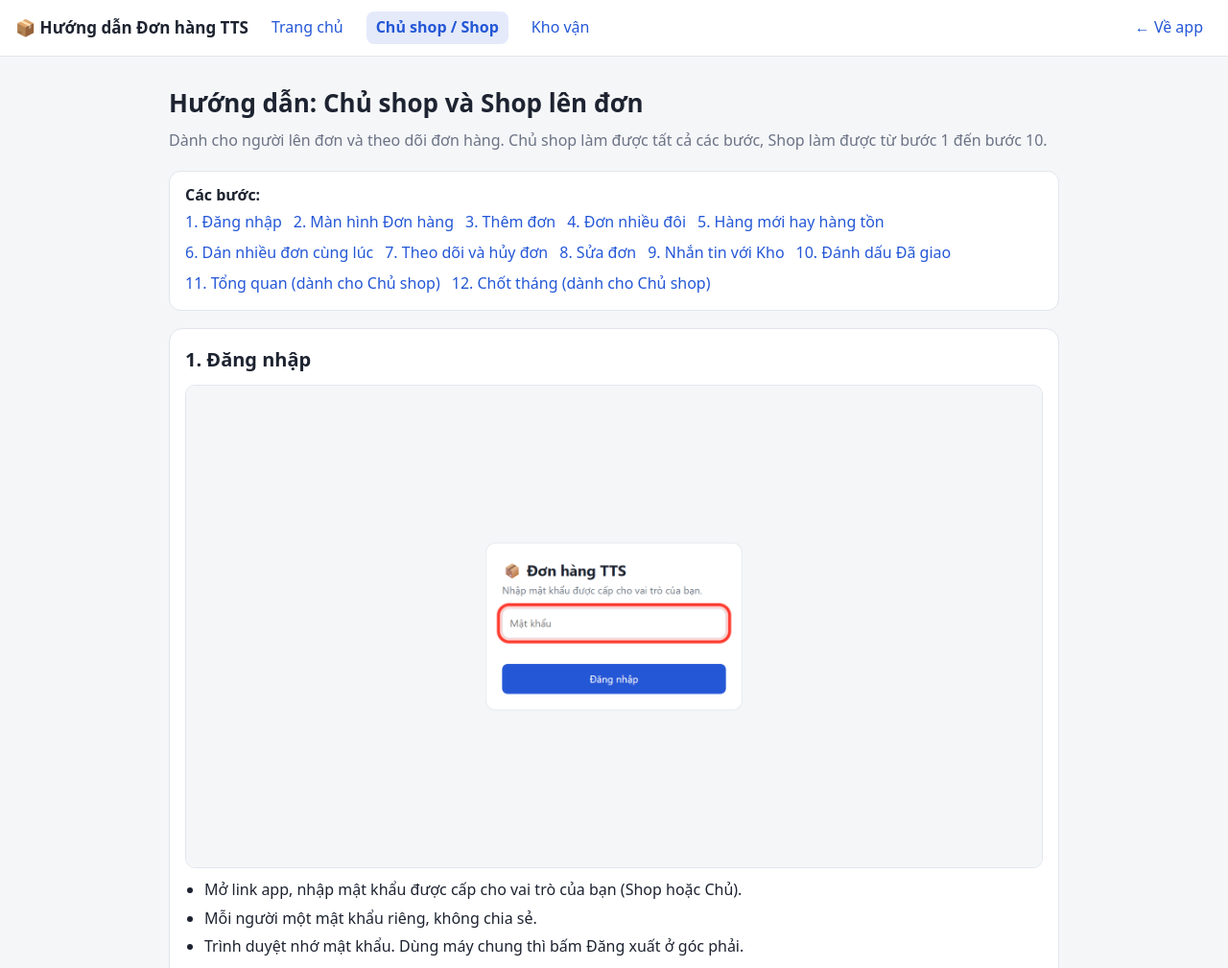
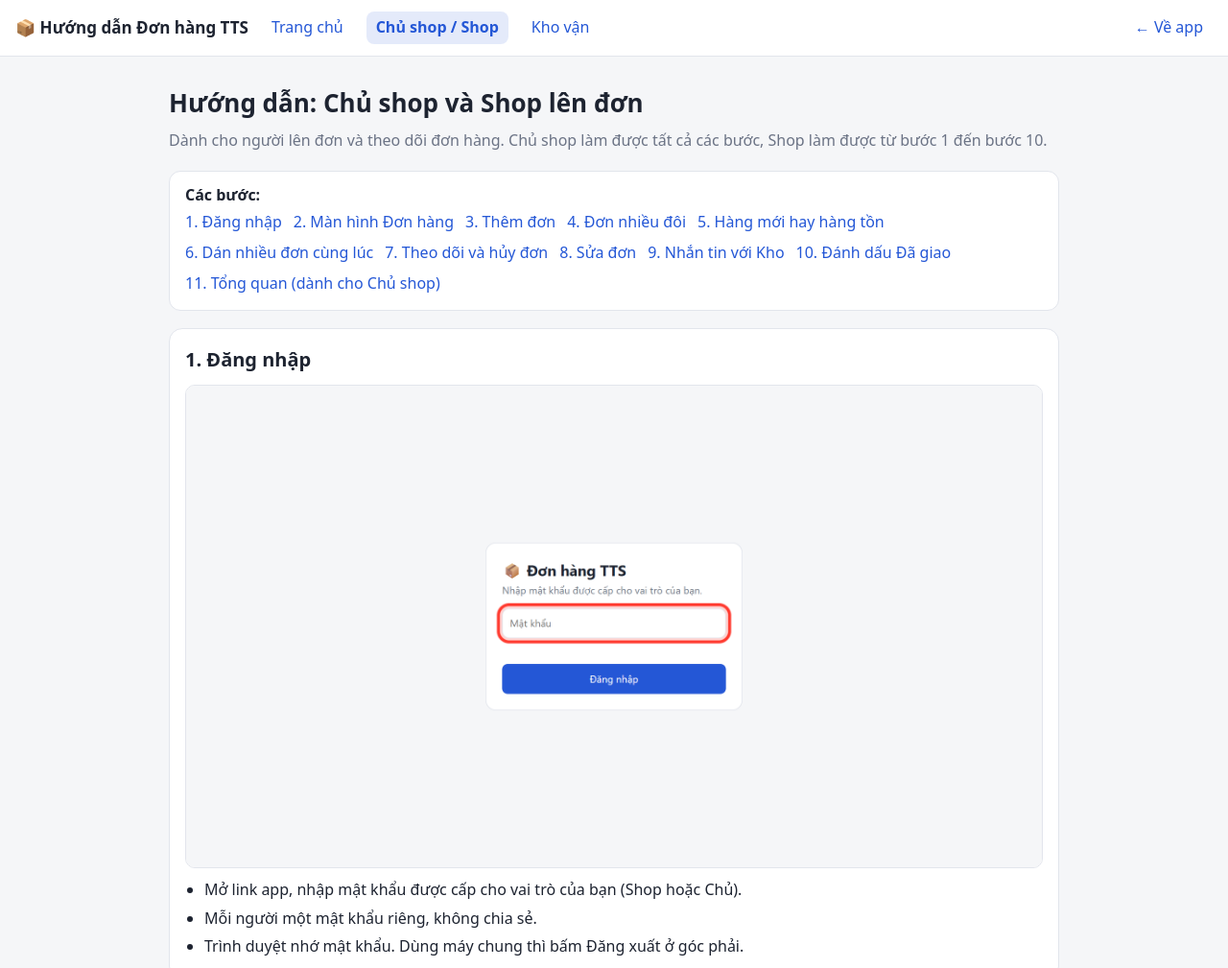
Before and after one commit to linhdisc-netizen/ctythethaonet_quantricongviec, a plain HTML site: page huong-dan/shop.html in a window 1280 px wide. Shown: the top 1009 px of the page at 96% size. Drawn offline with Linux system fonts and the light colour scheme.

Commit message:
Hướng dẫn Shop: bỏ bước Chốt tháng (tính năng vẫn giữ nguyên)
Co-Authored-By: Claude Opus 5.5 <noreply@anthropic.com>

```diff
--- a/huong-dan/shop.html
+++ b/huong-dan/shop.html
@@ -3,7 +3,7 @@
 <h1>Hướng dẫn: Chủ shop và Shop lên đơn</h1>
 <p class="lead">Dành cho người lên đơn và theo dõi đơn hàng. Chủ shop làm được tất cả các bước, Shop làm được từ bước 1 đến bước 10.</p>
 
-<div class="toc"><b>Các bước:</b><br><a href="#b1">1. Đăng nhập</a><a href="#b2">2. Màn hình Đơn hàng</a><a href="#b3">3. Thêm đơn</a><a href="#b4">4. Đơn nhiều đôi</a><a href="#b5">5. Hàng mới hay hàng tồn</a><a href="#b6">6. Dán nhiều đơn cùng lúc</a><a href="#b7">7. Theo dõi và hủy đơn</a><a href="#b8">8. Sửa đơn</a><a href="#b9">9. Nhắn tin với Kho</a><a href="#b10">10. Đánh dấu Đã giao</a><a href="#b11">11. Tổng quan (dành cho Chủ shop)</a><a href="#b12">12. Chốt tháng (dành cho Chủ shop)</a></div>
+<div class="toc"><b>Các bước:</b><br><a href="#b1">1. Đăng nhập</a><a href="#b2">2. Màn hình Đơn hàng</a><a href="#b3">3. Thêm đơn</a><a href="#b4">4. Đơn nhiều đôi</a><a href="#b5">5. Hàng mới hay hàng tồn</a><a href="#b6">6. Dán nhiều đơn cùng lúc</a><a href="#b7">7. Theo dõi và hủy đơn</a><a href="#b8">8. Sửa đơn</a><a href="#b9">9. Nhắn tin với Kho</a><a href="#b10">10. Đánh dấu Đã giao</a><a href="#b11">11. Tổng quan (dành cho Chủ shop)</a></div>
 <section class="step" id="b1"><h2>1. Đăng nhập</h2><img src="img/01-dang-nhap.png" alt="1. Đăng nhập" loading="lazy"><ul><li>Mở link app, nhập mật khẩu được cấp cho vai trò của bạn (Shop hoặc Chủ).</li><li>Mỗi người một mật khẩu riêng, không chia sẻ.</li><li>Trình duyệt nhớ mật khẩu. Dùng máy chung thì bấm Đăng xuất ở góc phải.</li></ul></section>
 <section class="step" id="b2"><h2>2. Màn hình Đơn hàng</h2><img src="img/s02-don-hang.png" alt="2. Màn hình Đơn hàng" loading="lazy"><ul><li>Chọn ngày ở góc trái, bấm nhãn trạng thái để lọc, hoặc gõ mã đơn / mẫu / màu vào ô tìm kiếm.</li><li>Mỗi dòng là một đơn. Đơn nhiều đôi gộp chung một dòng, ghi rõ &quot;n đôi&quot;.</li><li>Nút xanh &quot;+ Thêm đơn&quot; để tạo đơn mới. Dấu &quot;⋯&quot; bên cạnh chứa: Dán nhiều đơn, Xuất CSV, Tải lại dữ liệu.</li><li>Chỉ những trạng thái đang có đơn mới hiện nhãn lọc.</li></ul></section>
 <section class="step" id="b3"><h2>3. Thêm đơn</h2><img src="img/s03-them-don.png" alt="3. Thêm đơn" loading="lazy"><ul><li>Bấm &quot;+ Thêm đơn&quot;, chọn ngày, gõ mã đơn.</li><li>Dòng hàng: chọn sản phẩm, gõ size, màu. Sản phẩm không có trong danh sách thì chọn &quot;Khác (gõ tên)&quot;.</li><li>Đóng kèm viết tự do, ví dụ: 2 tất đen + 1 bó gối.</li><li>Bấm &quot;+ ghi chú&quot; ở dòng hàng để ghi chú riêng cho đôi đó; có ô ghi chú chung cho cả đơn (tuỳ chọn).</li></ul></section>
@@ -15,7 +15,6 @@
 <section class="step" id="b9"><h2>9. Nhắn tin với Kho</h2><img src="img/s09-binh-luan.png" alt="9. Nhắn tin với Kho" loading="lazy"><ul><li>Bấm biểu tượng tin nhắn 💬 ở cuối dòng để trao đổi ngay trên đơn.</li><li>Có sẵn câu nhanh: Không có hàng, Đã đóng rồi, Khách đổi size…</li><li>Mục &quot;Lịch sử thay đổi&quot; cho biết ai đã đổi gì, lúc nào.</li></ul></section>
 <section class="step" id="b10"><h2>10. Đánh dấu Đã giao</h2><img src="img/s11-da-giao.png" alt="10. Đánh dấu Đã giao" loading="lazy"><ul><li>Kho đóng xong, đơn chuyển sang &quot;Đã đóng&quot;.</li><li>Khi đã bàn giao cho đơn vị vận chuyển, bấm &quot;Đã giao&quot;.</li></ul></section>
 <section class="step" id="b11"><h2>11. Tổng quan (dành cho Chủ shop)</h2><img src="img/s10-tong-quan.png" alt="11. Tổng quan (dành cho Chủ shop)" loading="lazy"><ul><li>Số đơn, số đôi, đã giao, chưa giao xong, không có hàng, đã hủy, số đôi đã hoàn và tỷ lệ hoàn.</li><li>Cảnh báo: đơn của ngày trước vẫn chưa đóng, đơn thiếu mã…</li><li>Biểu đồ theo sản phẩm, màu, size. Chọn tháng ở góc trái.</li><li>Chủ shop làm được mọi thao tác của Shop và Kho.</li></ul></section>
-<section class="step" id="b12"><h2>12. Chốt tháng (dành cho Chủ shop)</h2><img src="img/s12-chot-thang.png" alt="12. Chốt tháng (dành cho Chủ shop)" loading="lazy"><ul><li>Chọn tháng; app tự tính từ các đôi đã đóng (theo ngày lên đơn), không cần đếm tay.</li><li>Hai thẻ: &quot;Gửi Shop&quot; và &quot;Thanh toán kho / đối tác&quot;. Mỗi thẻ có nút &quot;⬇ Excel&quot; và &quot;⬇ PDF&quot;; tick &quot;Kèm danh sách đơn&quot; để có phụ lục.</li><li>Bản của Shop chỉ có giá của Shop, bản của đối tác chỉ có giá của đối tác. Khoản chênh lệch chỉ hiện cho Chủ trên màn hình.</li><li>Cảnh báo màu cam: còn đôi chờ đóng chưa tính phí, đôi chưa có mã đơn.</li><li>Bấm &quot;Chốt tháng&quot; để lưu số liệu; sau này nếu đơn bị sửa, app báo &quot;Số liệu hiện tại khác lúc chốt&quot;.</li><li>&quot;Bảng giá&quot; gập lại ở cuối trang: sửa bậc thang giá và quy tắc đơn nhiều đôi, lưu trong Google Sheet.</li></ul></section>
 <section class="step" id="dt"><h2>Dùng trên điện thoại</h2><p class="lead">Giao diện tự gọn lại trên điện thoại: các tab nằm ở đáy màn hình, mỗi đơn là một thẻ, nút bấm to hơn, biểu mẫu mở toàn màn hình với nút Lưu luôn hiện ở đáy.</p><div class="phones"><img src="img/m-don-hang.png" alt="Ảnh chụp trên điện thoại" loading="lazy"><img src="img/m-them-don.png" alt="Ảnh chụp trên điện thoại" loading="lazy"></div></section>
 <div class="tip"><b>Nhớ nhanh:</b><br>Máy đang mở: bấm Ctrl + F5 khi có bản mới<br>Mật khẩu riêng từng người, dùng máy chung nhớ Đăng xuất<br>Cần trao đổi: nhắn ngay trên đơn (biểu tượng tin nhắn)<br>Trên điện thoại: các tab nằm ở đáy màn hình</div>
 </main></body></html>
```
Also changed, not shown: huong-dan/index.html (+1 -1 lines), huong-dan/img/s12-chot-thang.png (deleted).
